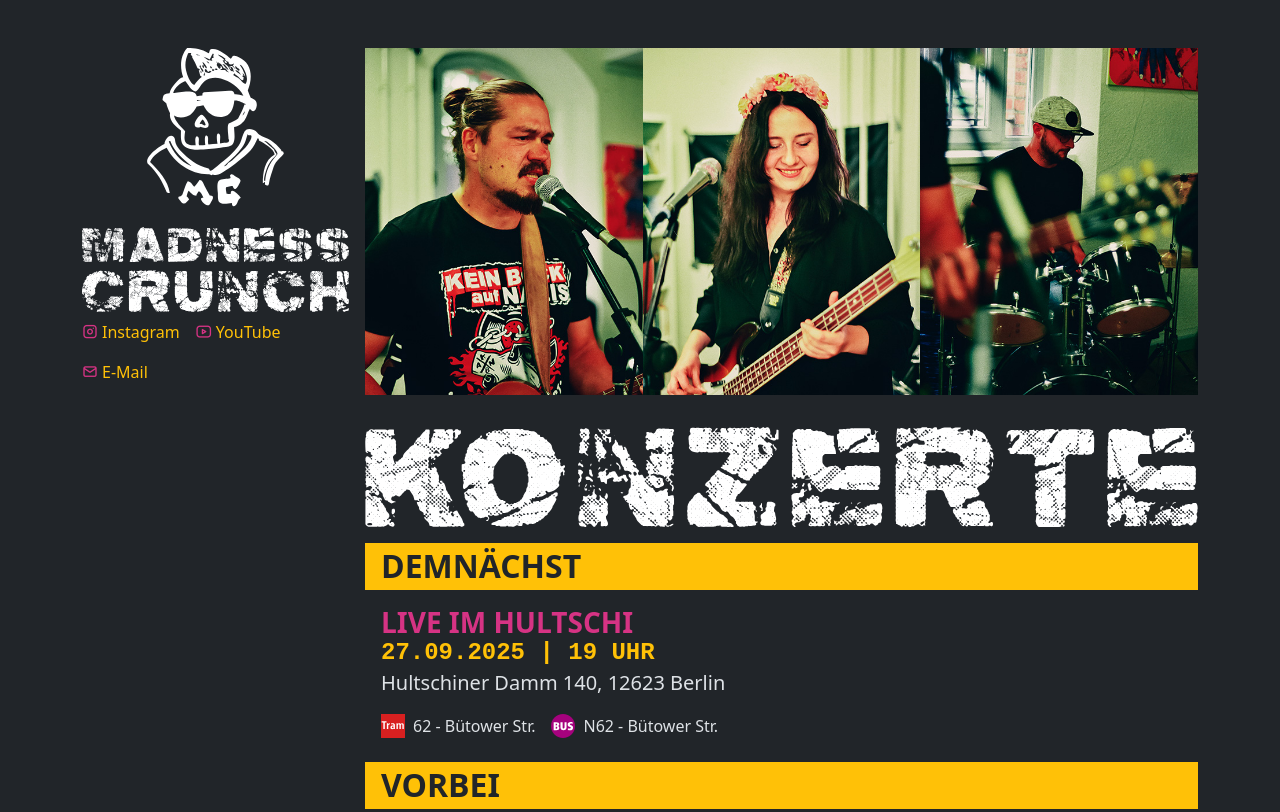
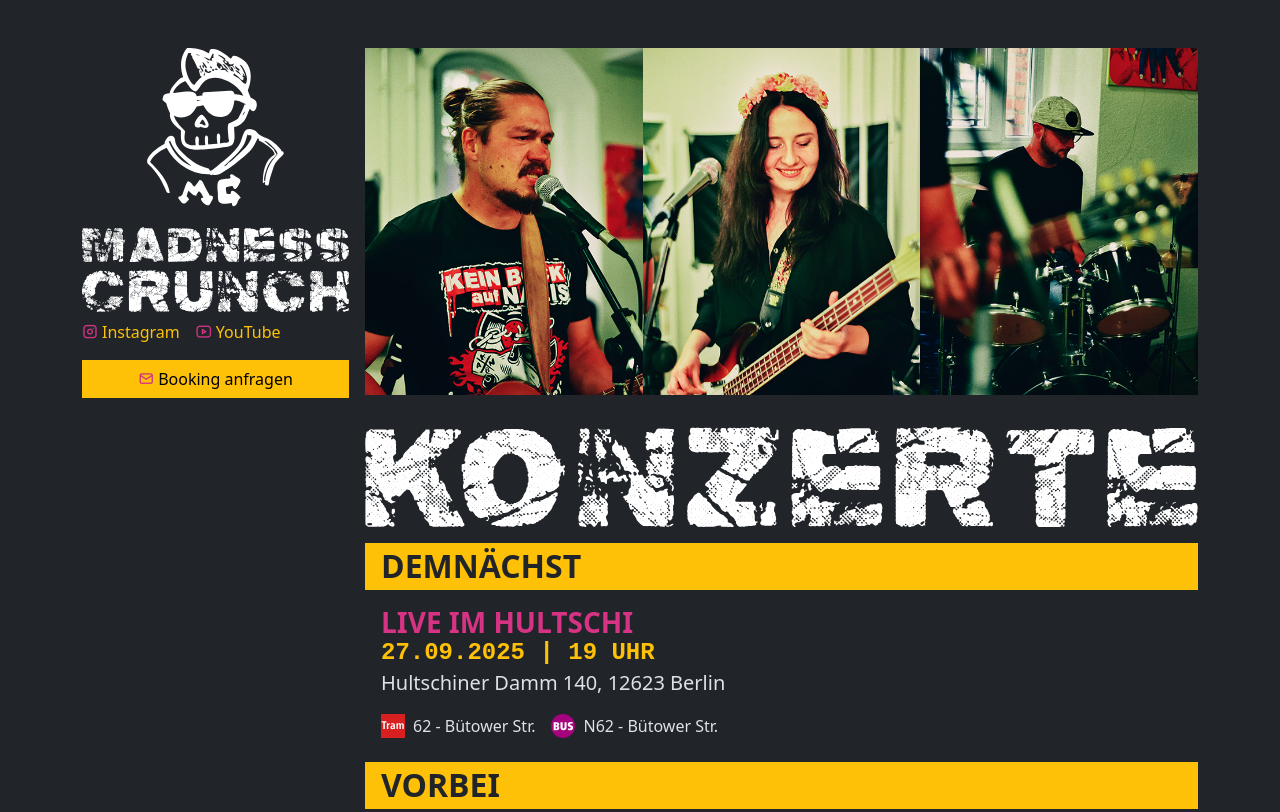
Before and after one commit to treptowkolleg/mc, a plain HTML site: page index.html in a window 1280 px wide. Shown: the top 812 px of the page. Drawn offline with nearby package versions, Linux system fonts and the light colour scheme.

Commit message:
Update index.html

```diff
--- a/index.html
+++ b/index.html
@@ -50,11 +50,11 @@
             <div class="sticky-top mb-3" style="top:3rem">
                 <img src="assets/images/mc-guy-text.svg" class="img-fluid" alt="Madness Crunch-Logo">
 
-                <div class="d-flex gap-3 justify-content-start align-items-center flex-wrap mt-2">
+                <div class="d-flex gap-3 justify-content-start align-items-center flex-wrap mt-2 mb-3">
                     <a href="https://www.instagram.com/madness_crunch/" target="_blank" class="link-warning text-decoration-none"><i class="ti ti-brand-instagram me-1 link-pink"></i>Instagram</a>
                     <a href="https://www.youtube.com/@madnesscrunchofficial" target="_blank" class="link-warning text-decoration-none"><i class="ti ti-brand-youtube me-1 link-pink"></i>YouTube</a>
-                    <a href="mailto:booking@madnesscrunch.de" target="_blank" class="link-warning text-decoration-none"><i class="ti ti-mail me-1 link-pink"></i>E-Mail</a>
                 </div>
+                <a href="mailto:booking@madnesscrunch.de" target="_blank" class="btn btn-warning w-100 rounded-0"><i class="ti ti-mail me-1 link-pink"></i>Booking anfragen</a>
             </div>
 
         </div>
```
